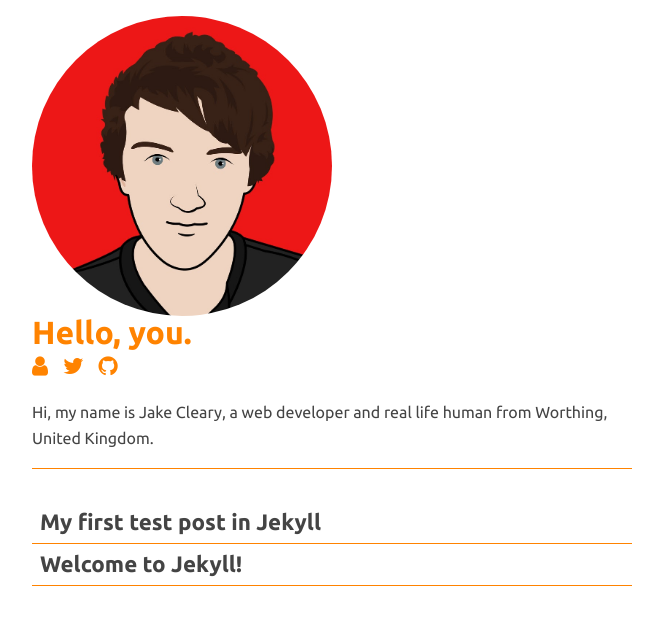
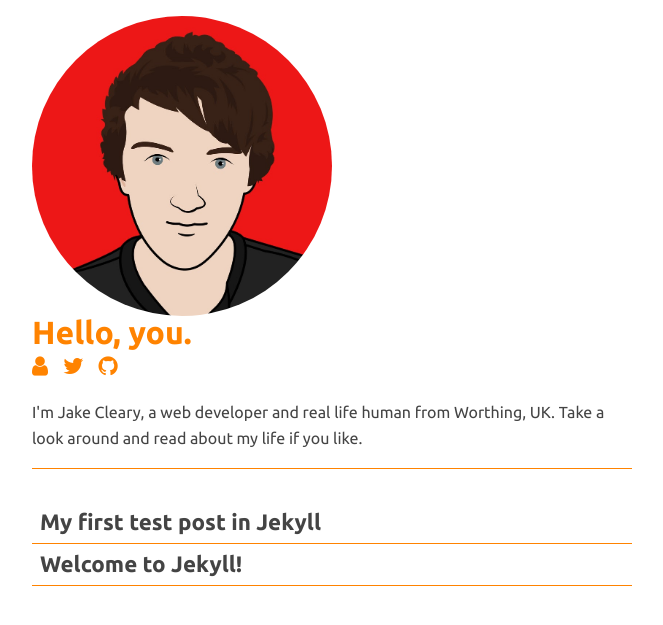
Before and after one commit to clear-y/jc-2013, a Jekyll site: the page built from index.html, in a window 1280 px wide. Shown: the top 625 px of the page, without its empty margins (308-971 px from the left). Built offline with Jekyll 4.4.1, drawn with Linux system fonts in a browser that asks for light colours; nearby versions of some CDN libraries; Markdown is read by kramdown in place of the engine named in the settings.

Commit message:
Changed header intro

```diff
--- a/_includes/header.html
+++ b/_includes/header.html
@@ -26,7 +26,7 @@
 				</nav>
 
 				<section class="intro">
-					<p>Hi, my name is Jake Cleary, a web developer and real life human from Worthing, United Kingdom.</p>
+					<p>I'm Jake Cleary, a web developer and real life human from Worthing, UK. Take a look around and read about my life if you like.</p>
 				</section>
 			</div>
 		</header>
```
